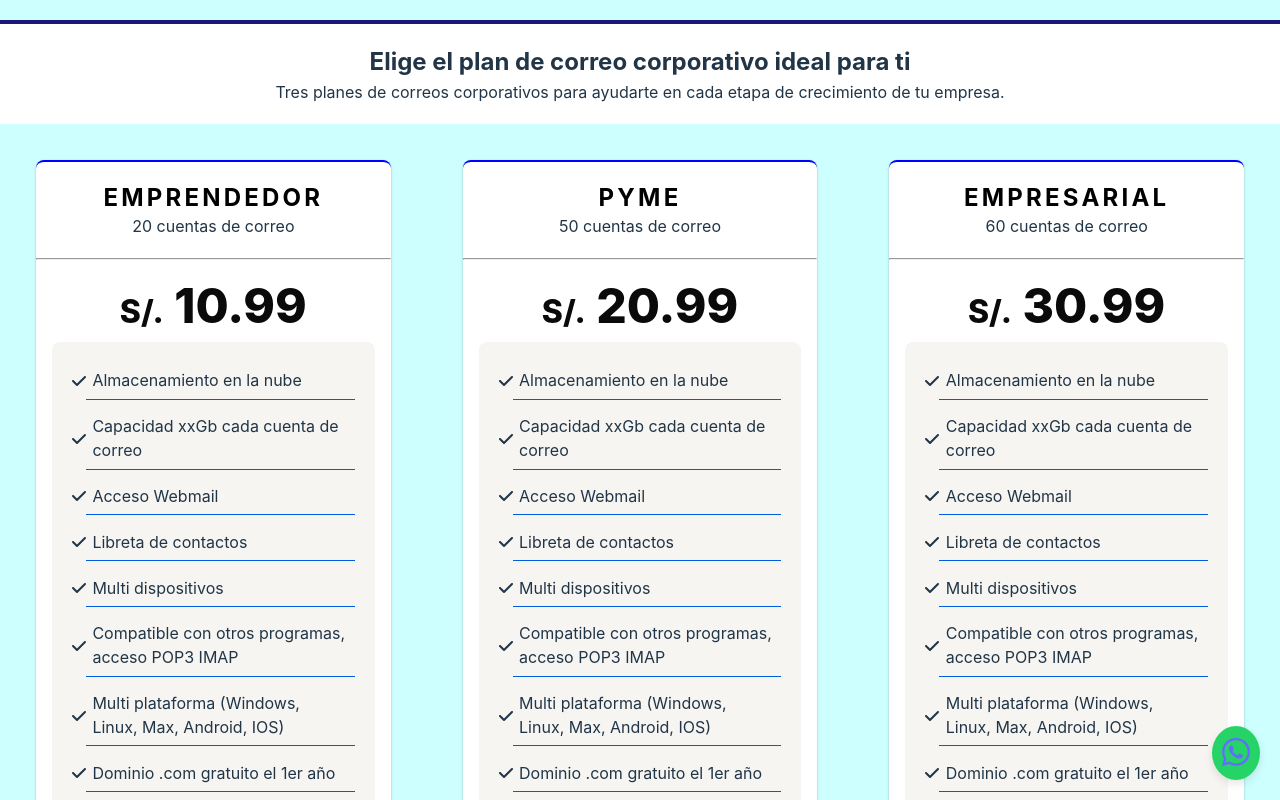
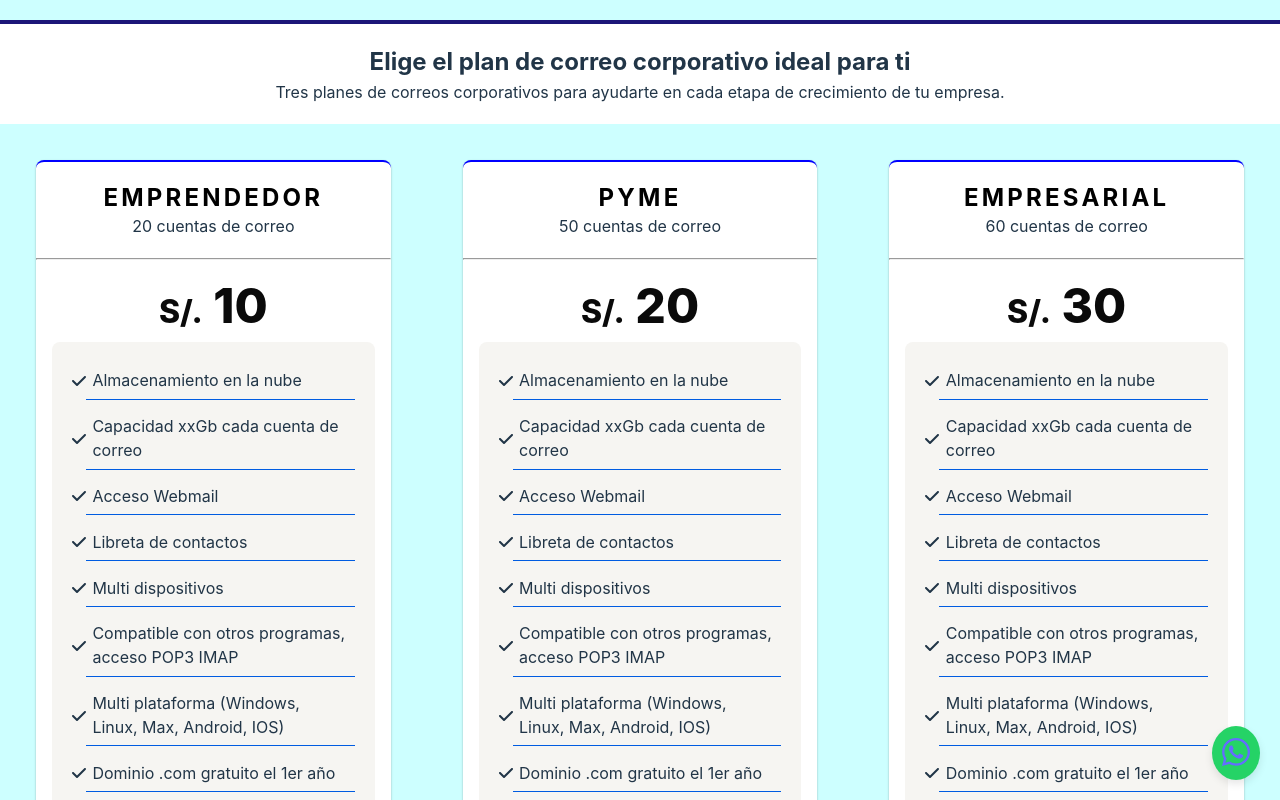
Before and after one commit to Krlozces/emailsCorporativos, a React (Vite) app: page /products in a window 1280 px wide. Shown: the top 800 px of the page. Built offline with nearby package versions, Linux system fonts and the light colour scheme.

Commit message:
Price value changed

```diff
--- a/src/components/Content.jsx
+++ b/src/components/Content.jsx
@@ -14,9 +14,9 @@ export default function Content() {
                 </p>
             </div>
             <div className='container-cards'>
-                <Card title={"Emprendedor"} accounts={20} characteristics={characteristics} price={10.99} />
-                <Card title={"Pyme"} accounts={50} characteristics={characteristics} price={20.99} />
-                <Card title={"Empresarial"} accounts={60} characteristics={characteristics} price={30.99} />
+                <Card title={"Emprendedor"} accounts={20} characteristics={characteristics} price={10} />
+                <Card title={"Pyme"} accounts={50} characteristics={characteristics} price={20} />
+                <Card title={"Empresarial"} accounts={60} characteristics={characteristics} price={30} />
             </div>
         </>
     )
```
